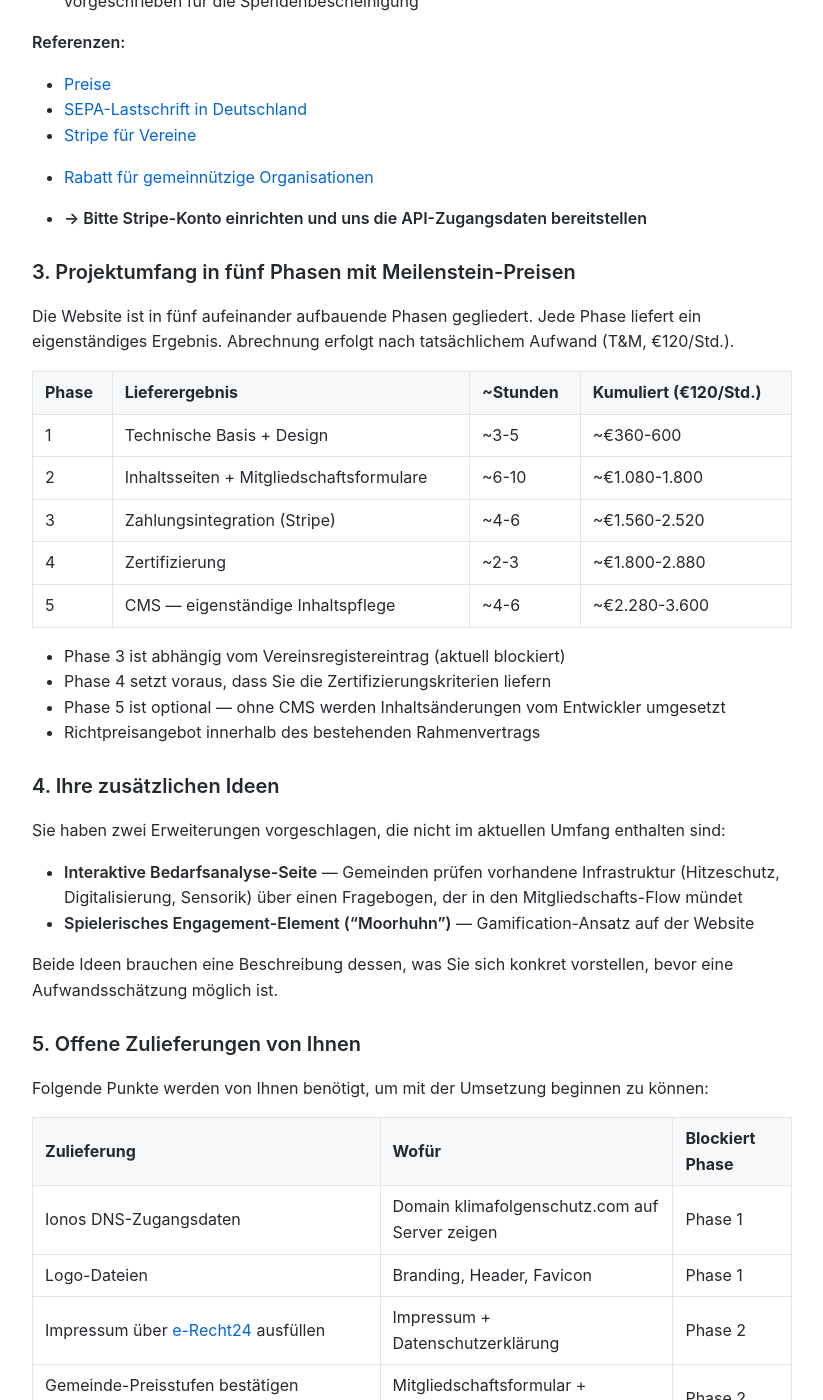
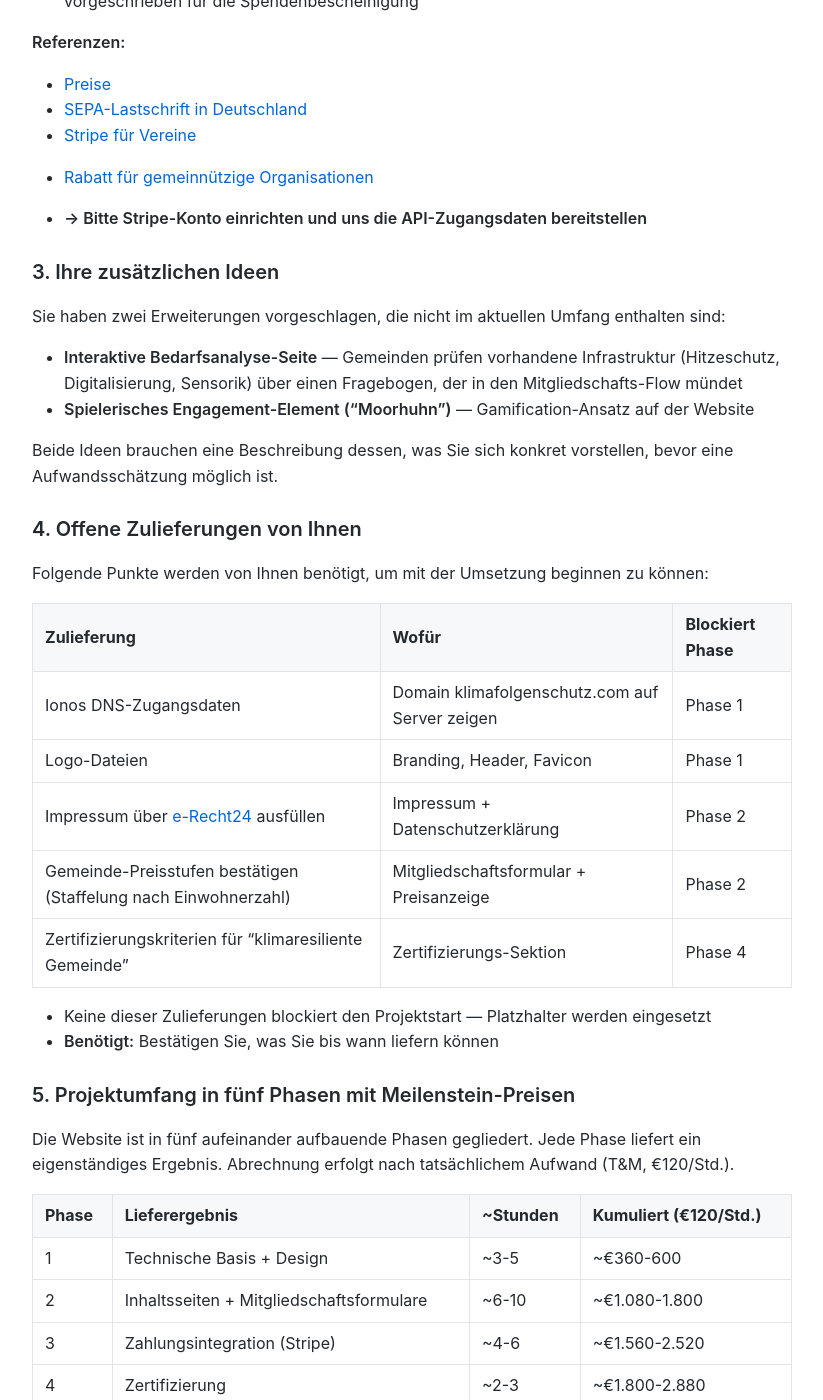
Before and after one commit to MariusWilsch/public-wilsch-ai-pages, a Jekyll site: the page built from project/abtmayr-reichert/meeting-agenda-klimafolgenschutz-payment-setup.md, in a window 1280 px wide and 1400 px high, scrolled down 1690 px. Shown: the whole window, without its empty margins (228-1051 px from the left). Built offline with Jekyll 4.4.1, drawn with Linux system fonts in a browser that asks for light colours; our own code applies the rules of GitHub Pages for plain Markdown files; some of the changed text lies outside the part shown.

Commit message:
Sync from hippocampus 2026-02-14

```diff
--- a/project/abtmayr-reichert/meeting-agenda-klimafolgenschutz-payment-setup.md
+++ b/project/abtmayr-reichert/meeting-agenda-klimafolgenschutz-payment-setup.md
@@ -11,8 +11,8 @@ Zuerst das Design Doc gemeinsam durchgehen — gibt es etwas, das nicht gefällt
 
 1. **Design Doc Review** — gemeinsam durchgehen, Feedback und Korrekturen
 2. **Vereinsstatus + Stripe** — offene Punkte klären (Punkte 1-2)
-3. **Projektumfang abstimmen** — Phasen, Aufwand und Meilensteine (Punkt 3)
-4. **Zulieferungen + Ideen** — was Sie liefern und was Sie sich zusätzlich vorstellen (Punkte 4-5)
+3. **Zulieferungen + Ideen** — was Sie liefern und was Sie sich zusätzlich vorstellen (Punkte 3-4)
+4. **Projektumfang abstimmen** — Phasen, Aufwand und Meilensteine (Punkt 5)
 
 ## Vorab-Lektüre
 
@@ -56,7 +56,31 @@ Zwei getrennte Vorgänge bestimmen, was die Website beim Launch anbieten kann:
 
 - **→ Bitte Stripe-Konto einrichten und uns die API-Zugangsdaten bereitstellen**
 
-### 3. Projektumfang in fünf Phasen mit Meilenstein-Preisen
+### 3. Ihre zusätzlichen Ideen
+
+Sie haben zwei Erweiterungen vorgeschlagen, die nicht im aktuellen Umfang enthalten sind:
+
+- **Interaktive Bedarfsanalyse-Seite** — Gemeinden prüfen vorhandene Infrastruktur (Hitzeschutz, Digitalisierung, Sensorik) über einen Fragebogen, der in den Mitgliedschafts-Flow mündet
+- **Spielerisches Engagement-Element ("Moorhuhn")** — Gamification-Ansatz auf der Website
+
+Beide Ideen brauchen eine Beschreibung dessen, was Sie sich konkret vorstellen, bevor eine Aufwandsschätzung möglich ist.
+
+### 4. Offene Zulieferungen von Ihnen
+
+Folgende Punkte werden von Ihnen benötigt, um mit der Umsetzung beginnen zu können:
+
+| Zulieferung | Wofür | Blockiert Phase |
+|-------------|-------|-----------------|
+| Ionos DNS-Zugangsdaten | Domain klimafolgenschutz.com auf Server zeigen | Phase 1 |
+| Logo-Dateien | Branding, Header, Favicon | Phase 1 |
+| Impressum über [e-Recht24](https://www.e-recht24.de/) ausfüllen | Impressum + Datenschutzerklärung | Phase 2 |
+| Gemeinde-Preisstufen bestätigen (Staffelung nach Einwohnerzahl) | Mitgliedschaftsformular + Preisanzeige | Phase 2 |
+| Zertifizierungskriterien für "klimaresiliente Gemeinde" | Zertifizierungs-Sektion | Phase 4 |
+
+- Keine dieser Zulieferungen blockiert den Projektstart — Platzhalter werden eingesetzt
+- **Benötigt:** Bestätigen Sie, was Sie bis wann liefern können
+
+### 5. Projektumfang in fünf Phasen mit Meilenstein-Preisen
 
 Die Website ist in fünf aufeinander aufbauende Phasen gegliedert. Jede Phase liefert ein eigenständiges Ergebnis. Abrechnung erfolgt nach tatsächlichem Aufwand (T&M, €120/Std.).
 
```
Also changed, not shown: other parts of project/abtmayr-reichert/meeting-agenda-klimafolgenschutz-payment-setup.md (+0 -24 lines).
